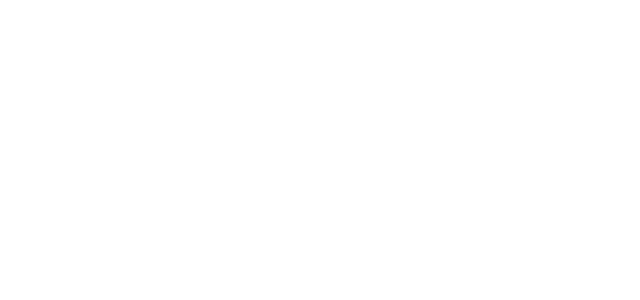
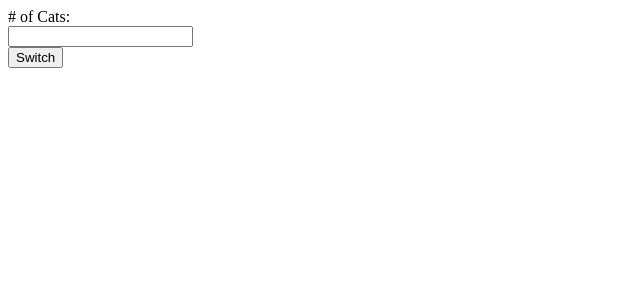
Before and after one commit to ellewright/CourseCareers-React-Unit, a React (Vite) app: page / in a window 1280 px wide. Shown: the top 300 px of the page, without its empty margins (0-640 px from the left). Built offline with nearby package versions, Linux system fonts and the light colour scheme.

Commit message:
Add AdvancedKeyUses

```diff
--- a/src/App.jsx
+++ b/src/App.jsx
@@ -39,13 +39,14 @@
 // import Portals from "./components/AdvancedReactConcepts/Portals/Portals"
 // import ForwardRef from "./components/AdvancedReactConcepts/forwardRef/ForwardRef"
 // import Modal from "./components/AdvancedReactConcepts/Modal/Modal"
+import AdvancedKeyUses from "./components/AdvancedReactConcepts/AdvancedKeyUses/AdvancedKeyUses"
 // import user from './user.json'
 // import './styles.css'
 // import img from './img.jpg'
 
 function App() {
   return (
-    <></>
+    <AdvancedKeyUses />
   )
 }
 
--- /dev/null
+++ b/src/components/AdvancedReactConcepts/AdvancedKeyUses/AdvancedKeyUses.jsx
@@ -0,0 +1,35 @@
+import { useState } from "react"
+
+export default function AdvancedKeyUses() {
+    const [changeDogs, setChangeDogs] = useState(false)
+
+    return (
+        <>
+            {changeDogs ? (
+                <>
+                    <span># of Dogs:</span> {/* <Counter key="dogs" /> */}
+                </>
+            ) : (
+                <>
+                    <span># of Cats:</span> {/* <Counter key="cats" /> */}
+                </>
+            )}
+            <br />
+            <input type="number" key={changeDogs ? "dogs" : "cats"} />
+            <br />
+            <button onClick={() => setChangeDogs(d => !d)}>Switch</button>
+        </>
+    )
+}
+
+function Counter() {
+    const [count, setCount] = useState(0)
+
+    return (
+        <>
+            <button onClick={() => setCount(c => c - 1)}>-</button>
+            {count}
+            <button onClick={() => setCount(c => c + 1)}>+</button>
+        </>
+    )
+}
```
